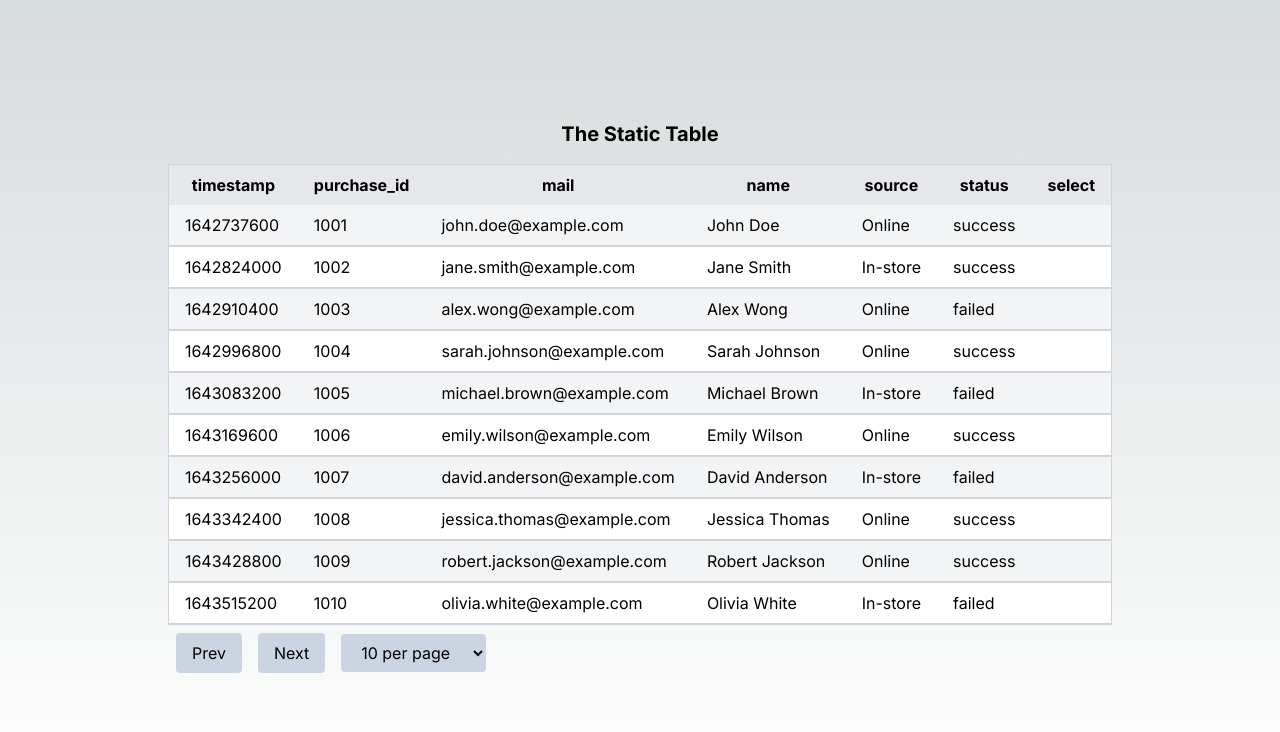
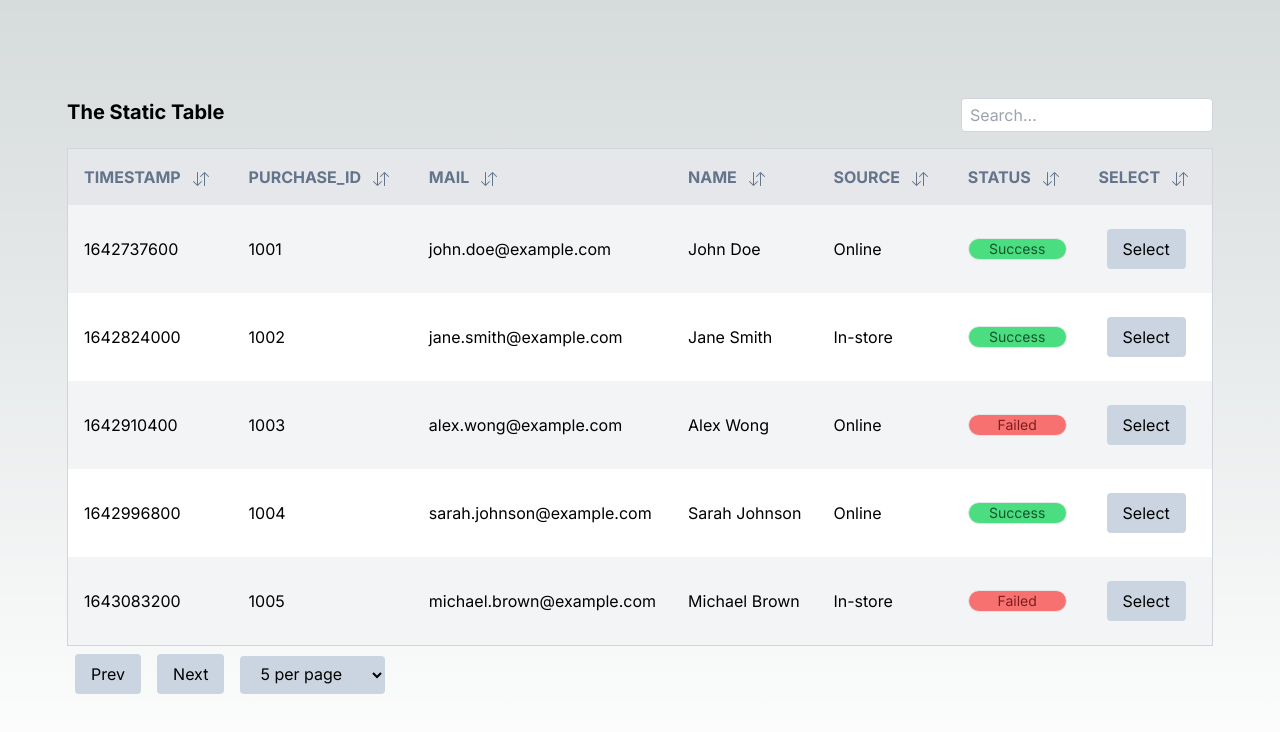
Before and after one commit to iharshspatel/tryp-task, a Next.js app: page / in a window 1280 px wide. Shown: the top 732 px of the page. Built offline with nearby package versions, Linux system fonts and the light colour scheme.

Commit message:
Impleamented Search

```diff
--- a/src/app/page.tsx
+++ b/src/app/page.tsx
@@ -9,7 +9,7 @@ export default function Home() {
        header={headers}
        caption={caption}
        rows={rowsData}
-       sortable={false}
+       sortable={true}
        pagination={true}/>
     </div>
     )
--- a/src/components/TableData.tsx
+++ b/src/components/TableData.tsx
@@ -9,8 +9,10 @@ export default function TableData({ header, caption, rows, sortable=false, pagin
   const [data, setData] = useState<tableRow[]>(rows);
   const [sortedHeader , setSortedHeader] = useState<sortedHeaderType>({});
   const [currentPage, setCurrentPage] = useState<number>(1);
-  const [perPageRow, setPerPageRow] = useState<number>(10);
+  const [perPageRow, setPerPageRow] = useState<number>(5);
   const [currentData, setCurrentData] = useState<tableRow[]>([])
+  const [searchQuery, setSearchQuery] = useState<string>("");
+
 
   function headerClickHandler(column:string){
     if(sortable === false) return;
@@ -71,45 +73,92 @@ export default function TableData({ header, caption, rows, sortable=false, pagin
     setPerPageRow(e.target.value)
   }
 
+  function handleSearchChange(event: React.ChangeEvent<HTMLInputElement>) {
+    setSearchQuery(event.target.value);
+  }
   useEffect(() => {
-    if(!pagination){
-      setCurrentData(data);
-    }
-    else{
+    if (!pagination) {
+      setCurrentData(
+        data.filter((row) =>
+          Object.values(row).some((value) =>
+            String(value).toLowerCase().includes(searchQuery.toLowerCase())
+          )
+        )
+      );
+    } else {
+      const filteredData = data.filter((row) =>
+        Object.values(row).some((value) =>
+          String(value).toLowerCase().includes(searchQuery.toLowerCase())
+        )
+      );
       const startIndex = (currentPage - 1) * perPageRow;
       const endIndex = startIndex + perPageRow;
-      setCurrentData(data.slice(startIndex, endIndex));
+      setCurrentData(filteredData.slice(startIndex, endIndex));
     }
-  }, [currentPage, data, perPageRow]);
+  }, [currentPage, data, perPageRow, pagination, searchQuery]);
+
 
   return (
     <div className="flex items-center justify-center min-h-screen min-w-screen  flex-col">
-      <table className="border-collapse border border-gray-300 table-fixed">
-        <caption className="text-xl font-bold mb-4">{caption}</caption>
+       <div className="w-full flex justify-between content-center">
+      { caption && <div className="text-xl font-bold mb-4">{caption}</div>}
+        <input
+            type="text"
+            value={searchQuery}
+            onChange={handleSearchChange}
+            placeholder="Search..."
+            className="border border-gray-300 px-2 py-1 rounded mb-4"
+          />
+        </div>
+      <table className="border-collapse border border-gray-300 table-fixed rounded-lg">
         <thead>
           <tr className="bg-gray-200">
             {header.map((column) => (
-              <th key={column} className="py-2 px-4" onClick={()=>{headerClickHandler(column)}}>
+              <th key={column} className="py-4 px-4 uppercase text-slate-500 text-left" onClick={()=>{headerClickHandler(column)}}>
                 {column} {sortable ? <BsArrowDownUp className="inline mx-2"/> : ""}
               </th>
             ))}
           </tr>
         </thead>
 
-        <tbody>
+        <tbody className="h-11 bg-white">
           {currentData.map((row, index) => (
             <tr
               key={row.purchase_id}
               className={index % 2 === 0 ? "bg-gray-100" : "bg-white"}
             >
-              {header.map((column) => (
-                <td
-                  key={column}
-                  className="py-2 px-4 border-b-2 border-gray-300"
-                >
-                  {row[column]}
-                </td>
-              ))}
+              {header.map((column) => {
+                if(column === 'select'){
+                  return (
+                    <td
+                      key={column}
+                      className="py-4 px-4 border-b-1 border-gray-300"
+                    >
+                      <button className="border-black-300 bg-slate-300 text-black px-4 py-2 m-2 rounded hover:bg-slate-600 hover:text-white">Select</button>
+                    </td>
+                  )
+                }
+                else if(column === 'status'){
+                  return (
+                    <td
+                      key={column}
+                      className="py-4 px-4 border-b-1 border-gray-300"
+                    >
+                      <p className={`border rounded-full text-center capitalize text-sm ${row[column] === 'success' ? 'bg-green-400 text-green-900' : 'bg-red-400 text-red-900' }`}>{row[column]}</p>
+                    </td>
+                  )
+                }
+                else{
+                  return (
+                    <td
+                      key={column}
+                      className="py-4 px-4 border-b-1 border-gray-300"
+                    >
+                      {row[column]}
+                    </td>
+                  )
+                }
+              })}
             </tr>
           ))}
         </tbody>
@@ -119,19 +168,22 @@ export default function TableData({ header, caption, rows, sortable=false, pagin
         <button className="border-black-300 bg-slate-300 text-black px-4 py-2 m-2 rounded hover:bg-slate-600 hover:text-white" onClick={nextPageHandler}>Next</button>
 
         <select value={perPageRow} onChange={handlePerPageChange} className="border-black-300 bg-slate-300 text-black px-4 py-2 m-2 rounded">
+        <option className="bg-white rounded" value={5}>5 per page</option>
           <option className="bg-white rounded" value={10}>10 per page</option>
           <option className="bg-white rounded" value={20}>20 per page</option>
           <option className="bg-white rounded" value={30}>30 per page</option>
           <option className="bg-white rounded" value={50}>50 per page</option>
         </select>
       </div>}
+
+
     </div>
   );
 }
 
 type TableDataProps = {
   header:string[],
-  caption:string,
+  caption?:string,
   rows:tableRow[],
   sortable?:boolean,
   pagination?:boolean
```
